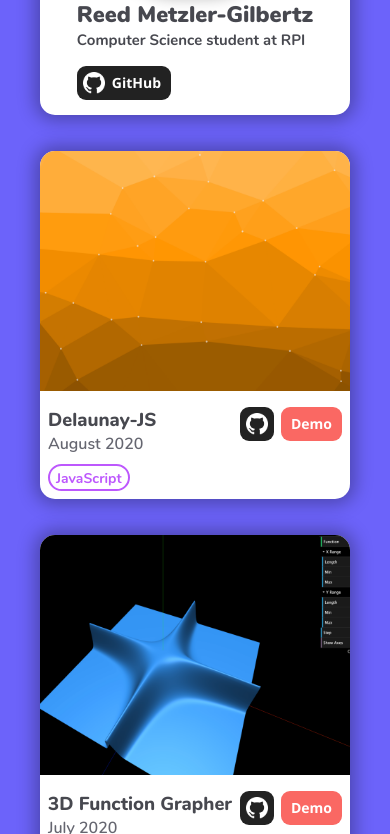
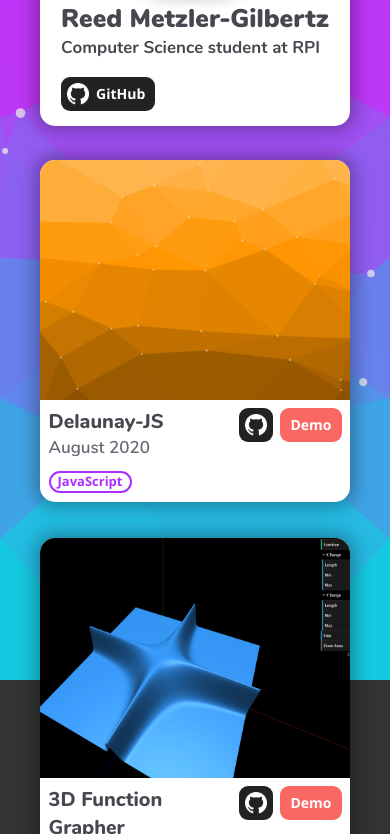
Before and after one commit to metzlr/metzlr.github.io, a website built with Parcel: page src/index.pug in a window 390 px wide. Shown: the part 164-998 px from the top of the page. Built offline with nearby package versions, Linux system fonts and the light colour scheme.

Commit message:
Changed some styling, fixed some accessibility things, and made some other minor tweaks

```diff
--- a/src/index.pug
+++ b/src/index.pug
@@ -23,7 +23,7 @@ html(lang="en")
     canvas#background-canvas
     main.main-content
       div.profile
-        img.profile-image(src="https://github.com/metzlr.png")
+        img.profile-image(src="https://github.com/metzlr.png" alt="metzlr")
         div.profile-text
           h2.name Reed Metzler-Gilbertz
           h4.title Computer Science student at RPI
--- a/src/mixins/project-preview.pug
+++ b/src/mixins/project-preview.pug
@@ -2,8 +2,8 @@
 
 mixin project-preview(project)
   article.project-card
-    img.project-card-img(src= project.imageURL alt= project.title)
-    .project-card-title
+    img.project-card-img(src= project.imageURL alt= project.name)
+    .project-card-header
       .project-card-text
         h3= project.name
         h4= project.date
--- a/src/styles/main.scss
+++ b/src/styles/main.scss
@@ -20,10 +20,13 @@ body {
   font-size: $font-size;
   color: $color-text-light-primary;
 
-  background-color: transparent;
-  @media screen and (max-width: $animated-background-cutoff) {
-    background-color: $color-bg-primary;
+  @media screen and (max-width: $sm) {
+    font-size: $font-size - 1;
   }
+}
+
+body {
+  background-color: $color-bg-primary;
 }
 
 h1,
@@ -52,13 +55,9 @@ a {
   height: 100vh;
   left: 0;
   top: 0;
-  z-index: -1;
+  z-index: -10;
   border: none;
   pointer-events: none;
-
-  @media screen and (max-width: $animated-background-cutoff) {
-    display: none;
-  }
 }
 
 .main-content {
@@ -124,7 +123,7 @@ a {
     }
 
     @media screen and (max-width: $sm) {
-      font-size: 15px;
+      font-size: 17px;
     }
   }
 }
@@ -148,14 +147,14 @@ a.btn {
 }
 
 .btn {
-  padding: 11px 10px;
+  padding: 12px 10px 11px 10px;
   text-decoration: none;
-  font-size: 16px;
-  font-family: "Open Sans", sans-serif;
-  font-weight: 700;
+  font-size: $btn-font-size;
+  font-family: $btn-font-family;
+  font-weight: $btn-font-weight;
   border: none;
   border-radius: 9px;
-  background-color: $button-color-primary;
+  background-color: $btn-color-primary;
   color: $color-text-light-primary;
 
   &.btn-github-small {
@@ -166,7 +165,7 @@ a.btn {
     background-repeat: no-repeat;
     background-position: center center;
 
-    @media screen and (max-width: 650px) {
+    @media screen and (max-width: $sm) {
       padding: 17px 17px;
       background-size: 22px auto;
     }
@@ -180,15 +179,15 @@ a.btn {
     background-repeat: no-repeat;
     background-position: 8% 50%;
 
-    @media screen and (max-width: 650px) {
+    @media screen and (max-width: $sm) {
       padding-left: 35px;
       background-size: 22px auto;
     }
   }
 
-  @media screen and (max-width: 650px) {
+  @media screen and (max-width: $sm) {
     padding: 10px 10px;
-    font-size: 14px;
+    font-size: $btn-font-size-sm;
   }
 
   &:hover {
@@ -208,19 +207,19 @@ a.btn {
 }
 
 .tag {
-  padding: 6px 8px 5px 8px;
+  padding: 3px 8px 4px 8px;
   text-align: center;
   text-decoration: none;
-  font-size: 16px;
-  font-family: "Nunito", sans-serif;
-  font-weight: 700;
+  font-size: $tag-font-size;
+  font-family: $tag-font-family;
+  font-weight: $tag-font-weight;
   border: solid;
   border-width: 2.5px;
   border-radius: 15px;
   color: $tag-color-primary;
-  @media screen and (max-width: 650px) {
+  @media screen and (max-width: $sm) {
     border-width: 2px;
-    padding: 5.5px 6px 3px 6px;
-    font-size: 14px;
+    padding: 2px 7px 3px 7px;
+    font-size: $tag-font-size-sm;
   }
 }
--- a/src/styles/project-preview.scss
+++ b/src/styles/project-preview.scss
@@ -17,15 +17,17 @@ article.project-card {
   box-shadow: $box-shadow;
 
   @media screen and (max-width: 500px) {
-    font-size: 16px;
+    font-size: 17px;
   }
 }
 
-div.project-card-title {
+div.project-card-header {
   display: flex;
   flex-flow: row nowrap;
   align-items: flex-start;
   justify-content: space-between;
+
+  margin-top: 0.5em;
 
   .project-card-text {
     margin-right: 5px;
@@ -70,7 +72,7 @@ div.project-card-title {
   flex-flow: row wrap;
   justify-content: flex-start;
   align-content: center;
-  margin-top: 0.25em;
+  margin-top: 0.4em;
   & > * {
     margin: 0;
     margin-right: 0.5em;
--- a/src/styles/variables.scss
+++ b/src/styles/variables.scss
@@ -1,4 +1,4 @@
-$color-bg-primary: #6c63fa;
+$color-bg-primary: #333; //#6c63fa;
 $color-bg-light: #fff; // #ececed;
 $color-bg-dark: #47484f;
 $color-text-light-primary: #fff; // #ececed;
@@ -6,9 +6,19 @@ $color-text-light-hover: #ddd;
 $color-text-dark-primary: #47484f;
 $color-text-dark-secondary: #656670;
 
-$button-color-primary: #fa6863;
+$btn-color-primary: #fa6863;
+$btn-font-family: "Open Sans", sans-serif;
+$btn-font-weight: 700;
+$btn-font-size: 16px;
+$btn-font-size-sm: 14px;
+$btn-font: 700 16px "Open Sans", sans-serif;
+$btn-font-sm: 700 14px "Open Sans", sans-serif;
 
-$tag-color-primary: #bd58fd; //#913cc7; //#fade4b; //#dffa4b; //#3c34ad; //#bd58fd; //#fab463;
+$tag-color-primary: #ae2eff; //#913cc7; //#fade4b; //#dffa4b; //#3c34ad; //#bd58fd; //#fab463;
+$tag-font-size: 14px;
+$tag-font-size-sm: 13px;
+$tag-font-family: "Open Sans", sans-serif;
+$tag-font-weight: 700;
 
 $sm: 481px;
 $md: 769px;
```
Also changed, not shown: src/background/background.pug (deleted, +0 -18 lines).
